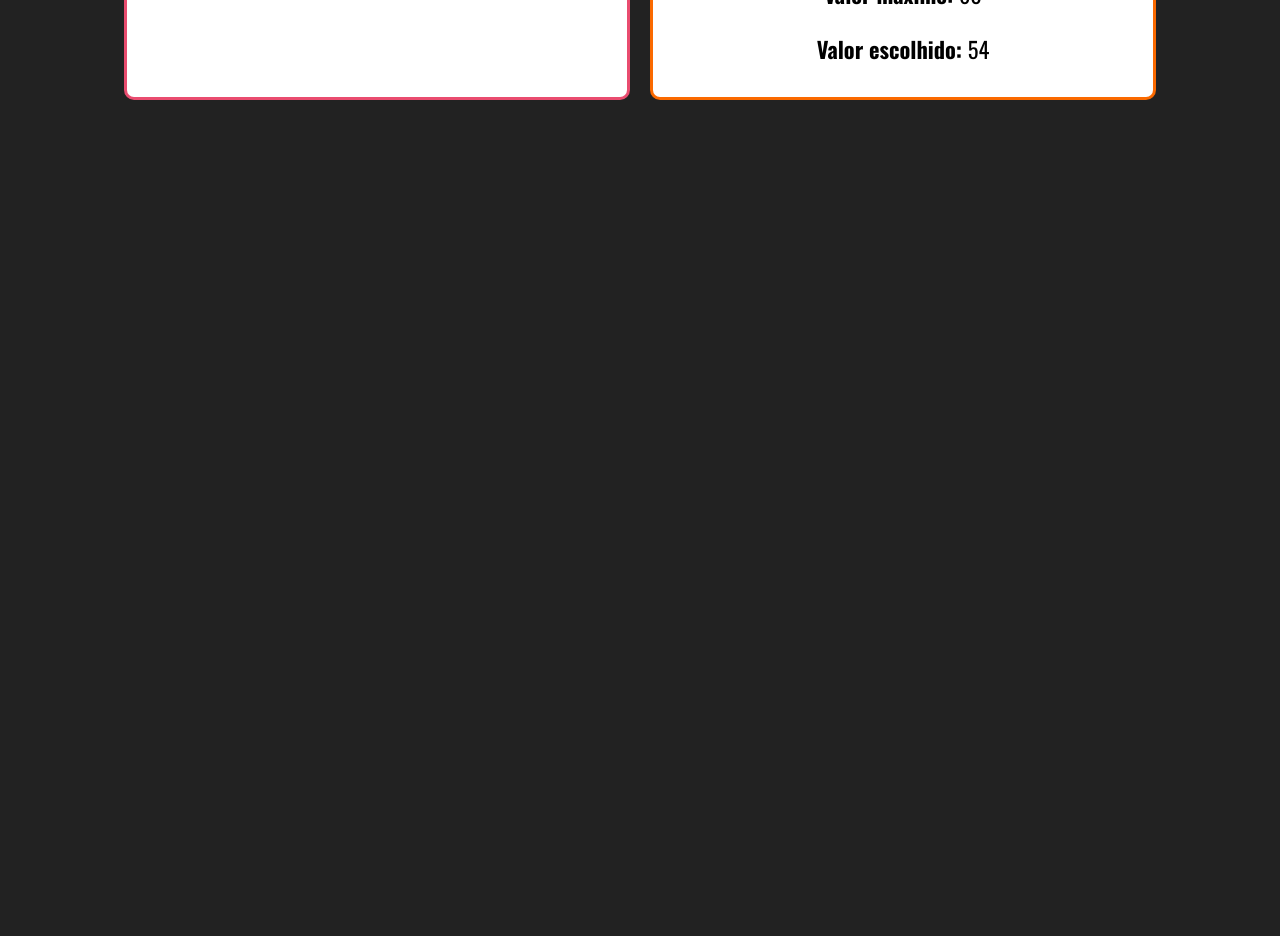
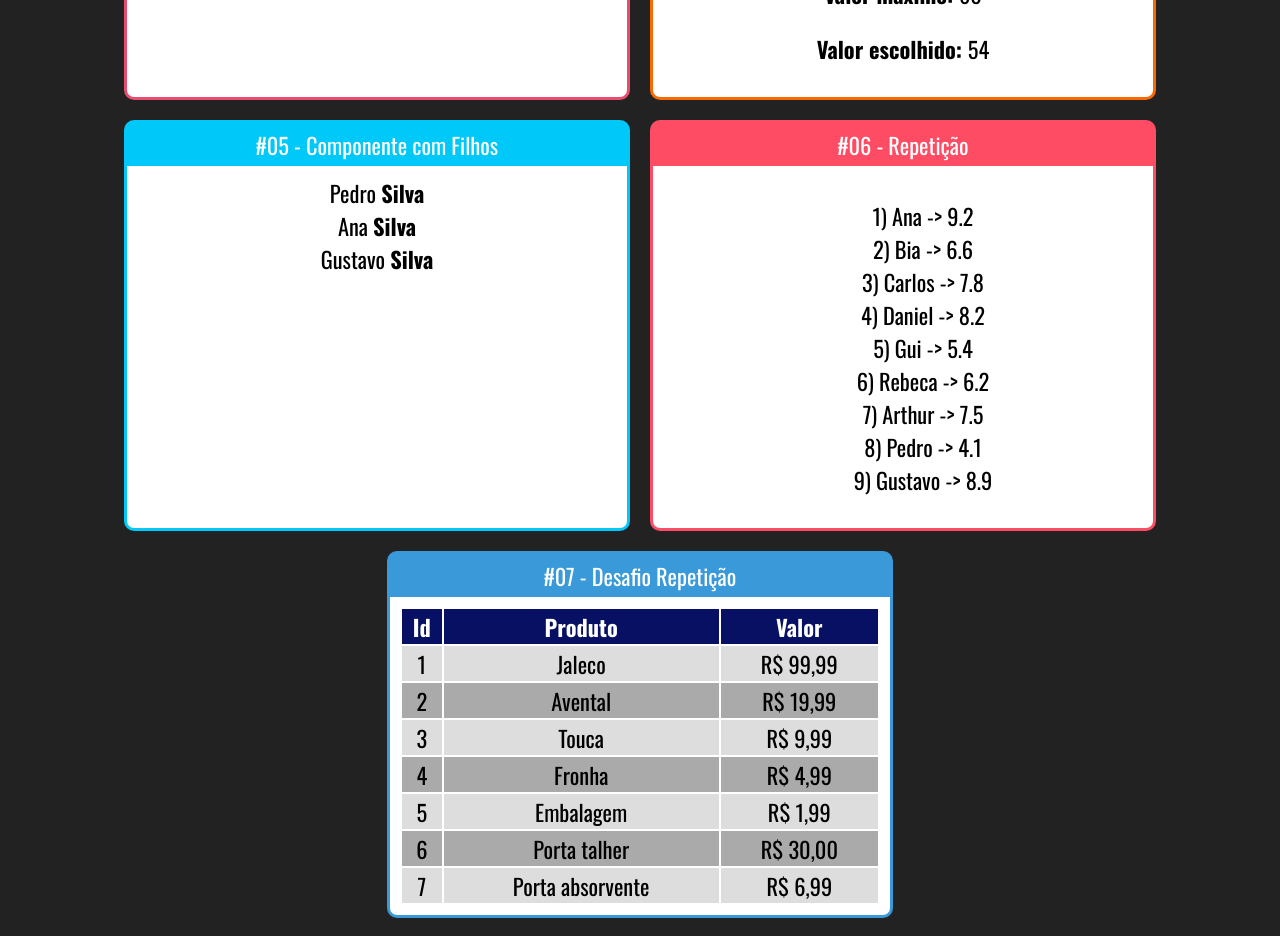
Before and after one commit to delonhenrique/fundamentos-react, a React (Create React App) app: page / in a window 1280 px wide. Shown: the part 560-1496 px from the top of the page. Before the commit the page ends 800 px from the top, so only its background shows below. Built offline with nearby package versions, Linux system fonts and the light colour scheme.

Commit message:
Fundamentos React

```diff
--- a/src/App.jsx
+++ b/src/App.jsx
@@ -5,13 +5,17 @@ import ComParametro from './components/basics/ComParametro'
 import Fragmento from './components/basics/Fragmento'
 import Aleatorio from './components/basics/Aleatorio'
 import Card from './components/layout/Card'
+import Familia from "./components/basics/Familia";
+import FamiliaMembro from "./components/basics/FamiliaMembro";
+import ListaAlunos from "./components/loop/ListaAlunos";
+import TabelaProdutos from "./components/loop/TabelaProdutos";
 
 import './App.css'
 
 export default function App(props) {
     return (
         <div className="App">
-            <h1>Fundamentos React! (Arrow!)</h1>
+            <h1>Fundamentos React!</h1>
 
             <div className="Cards">
                 <Card titulo="#01 - Primeiro Componente" color="#588C73">
@@ -34,6 +38,22 @@ export default function App(props) {
                         max={60}
                         min={1} />
                 </Card>
+
+                <Card titulo="#05 - Componente com Filhos" color="#00C8F8">
+                    <Familia sobrenome="Silva">
+                        <FamiliaMembro nome="Pedro"/>
+                        <FamiliaMembro nome="Ana"/>
+                        <FamiliaMembro nome="Gustavo"/>
+                    </Familia>
+                </Card>
+
+                <Card titulo="#06 - Repetição" color="#FF4C65">
+                    <ListaAlunos></ListaAlunos>
+                </Card>
+
+                <Card titulo="#07 - Desafio Repetição" color="#3A9AD9">
+                    <TabelaProdutos />
+                </Card>
             </div>
         </div>
     )
--- /dev/null
+++ b/src/components/basics/Familia.jsx
@@ -0,0 +1,15 @@
+import React, { cloneElement } from "react";
+
+const Familia = (props) => {
+    return (
+        <div>
+            {
+                props.children.map( (child, i) => {
+                    return cloneElement(child, {...props, key: i})
+                })
+            }
+        </div>
+    )
+}
+
+export default Familia
--- /dev/null
+++ b/src/components/basics/FamiliaMembro.jsx
@@ -0,0 +1,11 @@
+import React from "react";
+
+const FamiliaMembro = (props) => {
+    return (
+        <div>
+            {props.nome} <strong>{props.sobrenome}</strong>
+        </div>
+    )
+}
+
+export default FamiliaMembro
--- /dev/null
+++ b/src/components/loop/ListaAlunos.jsx
@@ -0,0 +1,22 @@
+import React from "react";
+import alunos from "../../data/alunos";
+
+const ListaAlunos = (props) => {
+    const alunosLI = alunos.map(aluno => {
+        return (
+            <li key={aluno.id}>
+                {aluno.id}) {aluno.nome} -{">"} {aluno.nota}
+            </li>
+        )
+    })
+
+    return (
+        <div>
+            <ul style={{ listStyle: 'none' }}>
+                {alunosLI}
+            </ul>
+        </div>
+    )
+}
+
+export default ListaAlunos
--- /dev/null
+++ b/src/components/loop/TabelaProdutos.css
@@ -0,0 +1,16 @@
+.TabelaProdutos th {
+    background-color: #071062;
+    color: white;
+}
+
+.TabelaProdutos table {
+    width: 100%;
+}
+
+.TabelaProdutos .Par {
+    background-color: #ddd;
+
+}
+.TabelaProdutos .Impar {
+    background-color: #aaa;
+}
--- /dev/null
+++ b/src/components/loop/TabelaProdutos.jsx
@@ -0,0 +1,28 @@
+import React from "react";
+import produtos from "../../data/produtos";
+import './TabelaProdutos.css'
+
+const TabelaProdutos = (props) => {
+    const produtosJSX = produtos.map( (produto, i) => {
+        return (
+            <tr key={produto.id} className={i % 2 === 0 ? 'Par' : 'Impar'}>
+                <td>{produto.id}</td>
+                <td>{produto.nome}</td>
+                <td>R$ {produto.valor.toFixed(2).replace('.', ',')}</td>
+            </tr>
+        )
+    })
+
+    return (
+        <div className="TabelaProdutos">
+            <table>
+                <th>Id</th>
+                <th>Produto</th>
+                <th>Valor</th>
+                {produtosJSX}
+            </table>
+        </div>
+    )
+}
+
+export default TabelaProdutos
--- /dev/null
+++ b/src/data/alunos.js
@@ -0,0 +1,13 @@
+const alunos = [
+    { id: 1, nome: 'Ana', nota: 9.2 },
+    { id: 2, nome: 'Bia', nota: 6.6 },
+    { id: 3, nome: 'Carlos', nota: 7.8 },
+    { id: 4, nome: 'Daniel', nota: 8.2 },
+    { id: 5, nome: 'Gui', nota: 5.4 },
+    { id: 6, nome: 'Rebeca', nota: 6.2 },
+    { id: 7, nome: 'Arthur', nota: 7.5 },
+    { id: 8, nome: 'Pedro', nota: 4.1 },
+    { id: 9, nome: 'Gustavo', nota: 8.9 }
+]
+
+export default alunos
--- /dev/null
+++ b/src/data/produtos.js
@@ -0,0 +1,39 @@
+const produtos = [
+    {
+        id: 1,
+        nome: "Jaleco",
+        valor: 99.99,
+    },
+    {
+        id: 2,
+        nome: "Avental",
+        valor: 19.99,
+    },
+    {
+        id: 3,
+        nome: "Touca",
+        valor: 9.99,
+    },
+    {
+        id: 4,
+        nome: "Fronha",
+        valor: 4.99,
+    },
+    {
+        id: 5,
+        nome: "Embalagem",
+        valor: 1.99,
+    },
+    {
+        id: 6,
+        nome: "Porta talher",
+        valor: 29.99545454,
+    },
+    {
+        id: 7,
+        nome: "Porta absorvente",
+        valor: 6.99,
+    }
+]
+
+export default produtos
```
